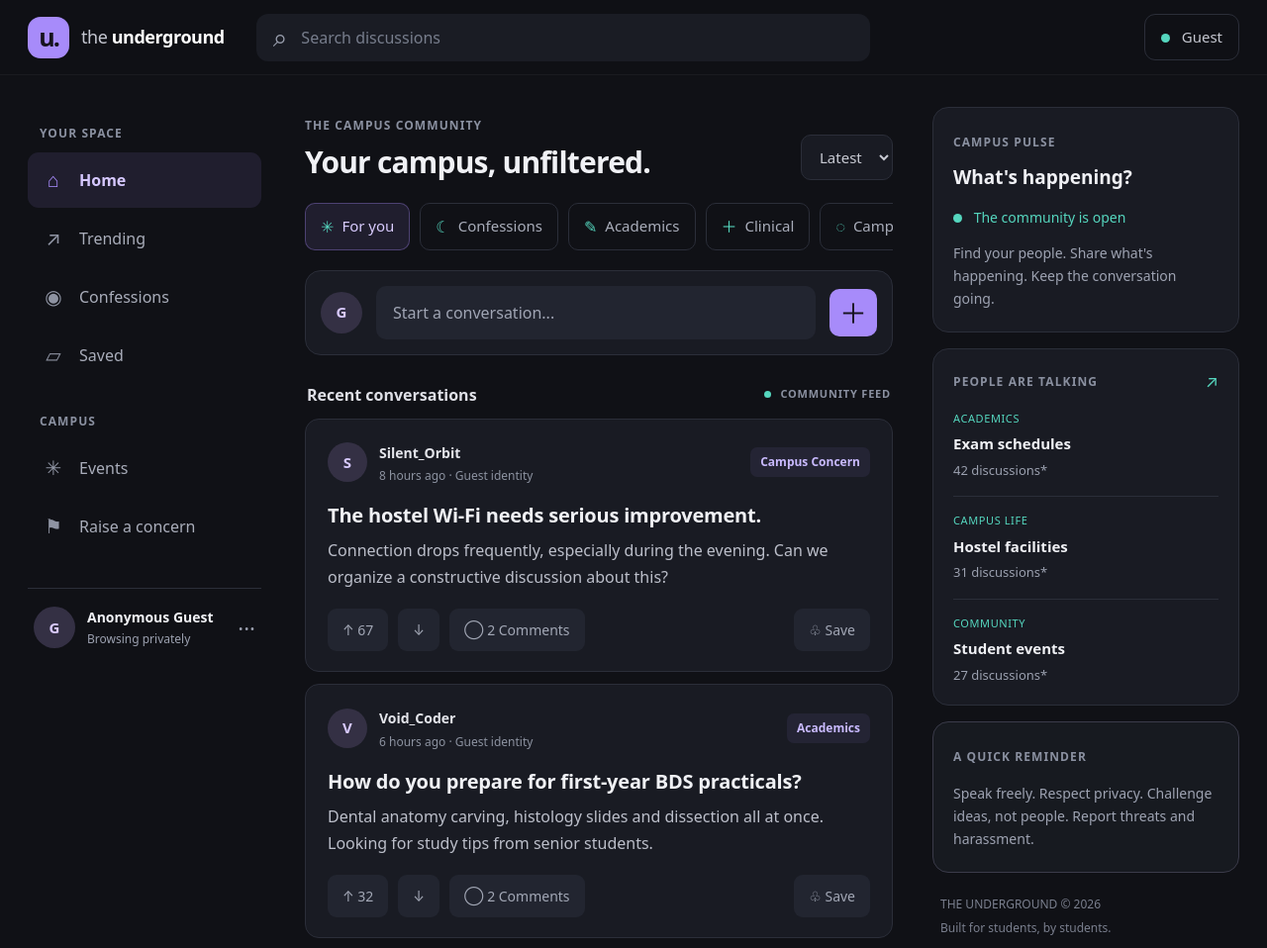
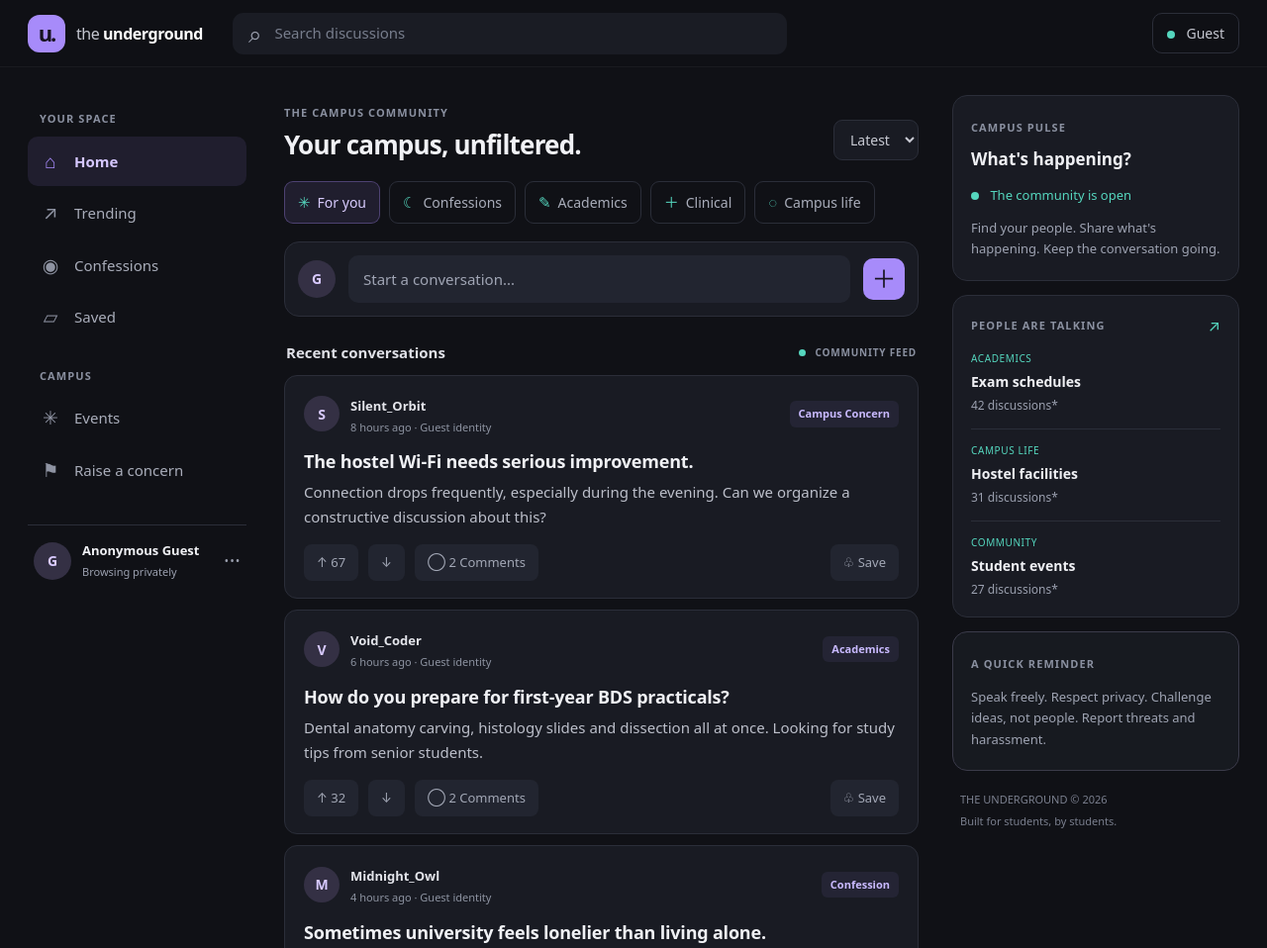
Before and after one commit to Quacktit/theunderbase, a plain HTML site: page index.html in a window 1280 px wide. Shown: the top 958 px of the page at 99% size. Drawn offline with Linux system fonts and the light colour scheme.

Commit message:
Update style.css

```diff
--- a/style.css
+++ b/style.css
@@ -1,116 +1,116 @@
-:root{--bg:#101116;--surface:#191b23;--surface2:#20232d;--surface3:#252936;--border:#2b2e39;--purple:#a78bfa;--purple-soft:#a78bfa1b;--mint:#55d6be;--text:#f0f1f5;--muted:#9ba0af;--green:#55d6be;--radius:16px}
-*{box-sizing:border-box}html{scroll-behavior:smooth;-webkit-text-size-adjust:100%}body{margin:0;background:var(--bg);color:var(--text);font-family:'DM Sans',system-ui,-apple-system,'Segoe UI',Roboto,sans-serif;font-size:17px;min-height:100vh;line-height:1.5}button,input,textarea,select{font:inherit}button{cursor:pointer}button:focus-visible,input:focus-visible,textarea:focus-visible,select:focus-visible,a:focus-visible{outline:2px solid var(--mint);outline-offset:2px}
+:root{--bg:#101116;--surface:#191b23;--surface2:#20232d;--surface3:#252936;--border:#2b2e39;--purple:#a78bfa;--purple-soft:#a78bfa1b;--mint:#55d6be;--text:#f0f1f5;--muted:#9ba0af;--green:#55d6be;--radius:15px}
+*{box-sizing:border-box}html{scroll-behavior:smooth;-webkit-text-size-adjust:100%}body{margin:0;background:var(--bg);color:var(--text);font-family:'DM Sans',system-ui,-apple-system,'Segoe UI',Roboto,sans-serif;font-size:16px;min-height:100vh;line-height:1.5}button,input,textarea,select{font:inherit}button{cursor:pointer}button:focus-visible,input:focus-visible,textarea:focus-visible,select:focus-visible,a:focus-visible{outline:2px solid var(--mint);outline-offset:2px}
 
 /* Top bar */
-.topbar{height:76px;position:sticky;top:0;z-index:20;display:flex;align-items:center;gap:32px;padding:0 max(28px,calc((100% - 1440px)/2));background:#101116f5;border-bottom:1px solid #ffffff0c}
-.brand{display:flex;align-items:center;gap:12px;color:var(--text);text-decoration:none;white-space:nowrap}
-.brand-icon{display:grid;place-items:center;width:42px;height:42px;border-radius:13px;background:var(--purple);color:#17131f;font-size:25px;font-weight:800;letter-spacing:-2px}
-.brand-word{text-transform:lowercase;font-size:18px;letter-spacing:-.45px;color:#c4c6d0}.brand-word b{color:#fff;font-weight:800}
-.search{height:48px;flex:1;max-width:620px;display:flex;gap:12px;align-items:center;padding:0 16px;background:#1a1c24;border:1px solid transparent;border-radius:12px;color:var(--muted)}
-.search:focus-within{border-color:#a78bfa66}.search>span{font-size:26px}
-.search input{background:transparent;border:0;outline:none;width:100%;color:white;font-size:16px}.search input::placeholder{color:#777d8c}
-.guest-pill{margin-left:auto;border:1px solid var(--border);background:transparent;color:#c5c7d0;padding:11px 16px;border-radius:11px;font-size:15px}
-.online-dot,.pulse-dot{display:inline-block;width:9px;height:9px;border-radius:50%;background:var(--mint);margin-right:8px}
+.topbar{height:68px;position:sticky;top:0;z-index:20;display:flex;align-items:center;gap:30px;padding:0 max(28px,calc((100% - 1380px)/2));background:#101116f5;border-bottom:1px solid #ffffff0c}
+.brand{display:flex;align-items:center;gap:11px;color:var(--text);text-decoration:none;white-space:nowrap}
+.brand-icon{display:grid;place-items:center;width:38px;height:38px;border-radius:12px;background:var(--purple);color:#17131f;font-size:22px;font-weight:800;letter-spacing:-2px}
+.brand-word{text-transform:lowercase;font-size:16px;letter-spacing:-.45px;color:#c4c6d0}.brand-word b{color:#fff;font-weight:800}
+.search{height:42px;flex:1;max-width:560px;display:flex;gap:11px;align-items:center;padding:0 15px;background:#1a1c24;border:1px solid transparent;border-radius:11px;color:var(--muted)}
+.search:focus-within{border-color:#a78bfa66}.search>span{font-size:24px}
+.search input{background:transparent;border:0;outline:none;width:100%;color:white;font-size:15px}.search input::placeholder{color:#777d8c}
+.guest-pill{margin-left:auto;border:1px solid var(--border);background:transparent;color:#c5c7d0;padding:9px 14px;border-radius:10px;font-size:14px}
+.online-dot,.pulse-dot{display:inline-block;width:8px;height:8px;border-radius:50%;background:var(--mint);margin-right:8px}
 
 /* Layout */
-.app-layout{max-width:1440px;margin:auto;display:grid;grid-template-columns:240px minmax(0,780px) 310px;justify-content:center;gap:40px;padding:32px 28px 80px}
-.sidebar{position:sticky;top:100px;align-self:start;height:calc(100vh - 120px);overflow-y:auto;padding-right:4px}
-.section-label,.eyebrow{color:#8a90a0;font-size:12px;font-weight:700;letter-spacing:1.1px}
-.section-label{margin:18px 0 10px 12px}.campus-label{margin-top:30px}
-.nav-item{display:flex;align-items:center;gap:14px;width:100%;padding:13px 14px;margin:3px 0;border:0;border-radius:11px;background:transparent;color:#a9adba;text-align:left;font-size:16px;transition:background .15s,color .15s}
-.nav-icon{width:24px;text-align:center;font-size:20px;color:#8e93a2}
+.app-layout{max-width:1380px;margin:auto;display:grid;grid-template-columns:225px minmax(0,720px) 290px;justify-content:center;gap:34px;padding:28px 28px 80px}
+.sidebar{position:sticky;top:90px;align-self:start;height:calc(100vh - 110px);overflow-y:auto;padding-right:4px}
+.section-label,.eyebrow{color:#8a90a0;font-size:11px;font-weight:700;letter-spacing:1.1px}
+.section-label{margin:16px 0 9px 12px}.campus-label{margin-top:26px}
+.nav-item{display:flex;align-items:center;gap:13px;width:100%;padding:11px 12px;margin:2px 0;border:0;border-radius:10px;background:transparent;color:#a9adba;text-align:left;font-size:15px;transition:background .15s,color .15s}
+.nav-icon{width:22px;text-align:center;font-size:19px;color:#8e93a2}
 .nav-item:hover{background:#ffffff08;color:#fff}.nav-item.active{background:var(--purple-soft);color:#d6c8ff;font-weight:700}.nav-item.active .nav-icon{color:var(--purple)}
-.sidebar-footer{display:flex;align-items:center;gap:12px;padding:18px 6px;margin-top:34px;border-top:1px solid var(--border)}
-.sidebar-footer strong,.sidebar-footer small{display:block;font-size:14px}.sidebar-footer small{color:var(--muted);margin-top:3px;font-size:12px}
-.more-dots{margin-left:auto;color:var(--muted);font-size:22px}
-.guest-avatar{flex-shrink:0;width:42px;height:42px;display:grid;place-items:center;border-radius:50%;background:#343044;color:#d9caff;font-weight:700;font-size:15px}
+.sidebar-footer{display:flex;align-items:center;gap:11px;padding:16px 6px;margin-top:30px;border-top:1px solid var(--border)}
+.sidebar-footer strong,.sidebar-footer small{display:block;font-size:13px}.sidebar-footer small{color:var(--muted);margin-top:3px;font-size:11px}
+.more-dots{margin-left:auto;color:var(--muted);font-size:21px}
+.guest-avatar{flex-shrink:0;width:38px;height:38px;display:grid;place-items:center;border-radius:50%;background:#343044;color:#d9caff;font-weight:700;font-size:14px}
 
 /* Feed */
 .feed{min-width:0}
-.feed-heading{display:flex;align-items:end;justify-content:space-between;gap:12px;margin:4px 0 22px}
-.feed-heading h1{font-size:30px;letter-spacing:-.8px;margin:8px 0 0;font-weight:700;line-height:1.2}
-.feed-heading select{background:var(--surface);border:1px solid var(--border);color:#c8cad3;border-radius:10px;padding:11px 14px;font-size:15px}
-.community-strip{display:flex;gap:10px;overflow-x:auto;padding:1px 0 18px;scrollbar-width:none}.community-strip::-webkit-scrollbar{display:none}
-.community-chip{display:flex;align-items:center;gap:8px;flex-shrink:0;background:transparent;border:1px solid var(--border);border-radius:10px;padding:11px 15px;color:#a9adba;font-size:15px}
+.feed-heading{display:flex;align-items:end;justify-content:space-between;gap:12px;margin:4px 0 20px}
+.feed-heading h1{font-size:26px;letter-spacing:-.8px;margin:7px 0 0;font-weight:700;line-height:1.2}
+.feed-heading select{background:var(--surface);border:1px solid var(--border);color:#c8cad3;border-radius:9px;padding:9px 12px;font-size:14px}
+.community-strip{display:flex;gap:9px;overflow-x:auto;padding:1px 0 16px;scrollbar-width:none}.community-strip::-webkit-scrollbar{display:none}
+.community-chip{display:flex;align-items:center;gap:7px;flex-shrink:0;background:transparent;border:1px solid var(--border);border-radius:9px;padding:9px 13px;color:#a9adba;font-size:14px}
 .community-chip:hover,.community-chip.active{background:var(--purple-soft);border-color:#a78bfa55;color:#d9ccff}
-.chip-symbol{font-size:16px;color:var(--mint)}
+.chip-symbol{font-size:15px;color:var(--mint)}
 
 .composer,.composer-panel,.right-card{background:var(--surface);border:1px solid var(--border);border-radius:var(--radius)}
-.composer{display:flex;align-items:center;gap:14px;padding:15px;margin:2px 0 28px}
-.composer-trigger{flex:1;padding:14px 16px;background:#222530;border:1px solid transparent;color:#a0a5b4;border-radius:10px;text-align:left;font-size:16px}
+.composer{display:flex;align-items:center;gap:13px;padding:13px;margin:2px 0 25px}
+.composer-trigger{flex:1;padding:12px 14px;background:#222530;border:1px solid transparent;color:#a0a5b4;border-radius:10px;text-align:left;font-size:15px}
 .composer-trigger:hover{border-color:#555063;color:#dfe0e7}
-.create-icon{background:var(--purple);color:#17131f;border:0;border-radius:10px;width:48px;height:48px;font-size:28px;font-weight:500}
-.composer-panel{padding:22px;margin-top:-14px;margin-bottom:26px}
-.composer-panel h3{margin:0 0 16px;font-size:19px}
-.composer-panel input,.composer-panel textarea{width:100%;padding:14px 15px;border:1px solid var(--border);background:#11131a;color:white;border-radius:10px;margin-bottom:11px;outline:none;font-size:16px}
+.create-icon{background:var(--purple);color:#17131f;border:0;border-radius:10px;width:42px;height:42px;font-size:25px;font-weight:500}
+.composer-panel{padding:20px;margin-top:-13px;margin-bottom:24px}
+.composer-panel h3{margin:0 0 14px;font-size:17px}
+.composer-panel input,.composer-panel textarea{width:100%;padding:12px 14px;border:1px solid var(--border);background:#11131a;color:white;border-radius:10px;margin-bottom:10px;outline:none;font-size:15px}
 .composer-panel input:focus,.composer-panel textarea:focus{border-color:#a78bfa88}
-.composer-panel textarea{min-height:140px;resize:vertical}
+.composer-panel textarea{min-height:125px;resize:vertical}
 .composer-controls{display:flex;gap:12px;align-items:center;justify-content:space-between}
-.auto-note{margin:0;color:var(--muted);font-size:13px}
-.primary-btn{background:var(--purple);color:#17131f;border:0;border-radius:10px;padding:13px 20px;font-weight:700;font-size:15px}.primary-btn:disabled{opacity:.6;cursor:wait}.primary-btn span{margin-left:6px}
-.demo-note{display:block;color:var(--muted);font-size:13px;line-height:1.6;margin-top:12px}
-.feed-subhead{display:flex;align-items:center;justify-content:space-between;margin:0 2px 12px;color:#dfe0e7;font-size:16px;font-weight:700}
-.live-label{font-size:11px;letter-spacing:.8px;color:#8a90a0;font-weight:600}.live-label i{display:inline-block;width:7px;height:7px;background:var(--mint);border-radius:50%;margin-right:6px}
+.auto-note{margin:0;color:var(--muted);font-size:12px}
+.primary-btn{background:var(--purple);color:#17131f;border:0;border-radius:10px;padding:11px 18px;font-weight:700;font-size:14px}.primary-btn:disabled{opacity:.6;cursor:wait}.primary-btn span{margin-left:6px}
+.demo-note{display:block;color:var(--muted);font-size:12px;line-height:1.6;margin-top:11px}
+.feed-subhead{display:flex;align-items:center;justify-content:space-between;margin:0 2px 11px;color:#dfe0e7;font-size:15px;font-weight:700}
+.live-label{font-size:10px;letter-spacing:.8px;color:#8a90a0;font-weight:600}.live-label i{display:inline-block;width:7px;height:7px;background:var(--mint);border-radius:50%;margin-right:6px}
 
 /* Posts */
-.posts{display:grid;gap:12px}
-.post-card{background:var(--surface);border:1px solid var(--border);border-radius:14px;padding:20px 22px;transition:border-color .15s,background .15s}
+.posts{display:grid;gap:11px}
+.post-card{background:var(--surface);border:1px solid var(--border);border-radius:13px;padding:17px 19px;transition:border-color .15s,background .15s}
 .post-card:hover{border-color:#484456;background:#1c1e27}
 .post-top,.post-actions{display:flex;align-items:center;justify-content:space-between;gap:10px}
-.post-author{display:flex;align-items:center;gap:12px}
-.post-author strong{font-size:14px;font-weight:700;color:#e4e5eb}.post-author small{display:block;color:#8d93a1;margin-top:3px;font-size:12px}
-.mini-avatar{width:40px;height:40px;border-radius:50%;display:grid;place-items:center;background:#343044;color:#d8caff;font-size:15px;font-weight:700}
-.flair{color:#c9baff;background:#a78bfa14;border-radius:7px;padding:6px 10px;font-size:12px;font-weight:600}
-.post-card h3{font-size:20px;line-height:1.4;margin:17px 0 8px;letter-spacing:-.2px}
-.post-body{color:#bcbfca;line-height:1.7;font-size:16px;white-space:pre-wrap;overflow-wrap:anywhere;margin:0}
-.post-actions{justify-content:flex-start;margin-top:18px;flex-wrap:wrap}
-.action-btn{display:inline-flex;align-items:center;gap:6px;background:#222530;border:1px solid transparent;color:#a2a7b5;padding:10px 14px;border-radius:9px;font-size:14px}
+.post-author{display:flex;align-items:center;gap:11px}
+.post-author strong{font-size:13px;font-weight:700;color:#e4e5eb}.post-author small{display:block;color:#8d93a1;margin-top:3px;font-size:11px}
+.mini-avatar{width:36px;height:36px;border-radius:50%;display:grid;place-items:center;background:#343044;color:#d8caff;font-size:14px;font-weight:700}
+.flair{color:#c9baff;background:#a78bfa14;border-radius:6px;padding:5px 9px;font-size:11px;font-weight:600}
+.post-card h3{font-size:18px;line-height:1.4;margin:14px 0 6px;letter-spacing:-.2px}
+.post-body{color:#bcbfca;line-height:1.65;font-size:15px;white-space:pre-wrap;overflow-wrap:anywhere;margin:0}
+.post-actions{justify-content:flex-start;margin-top:15px;flex-wrap:wrap}
+.action-btn{display:inline-flex;align-items:center;gap:6px;background:#222530;border:1px solid transparent;color:#a2a7b5;padding:8px 12px;border-radius:8px;font-size:13px}
 .action-btn.selected{color:var(--mint);background:#55d6be12;border-color:#55d6be40}
 .action-btn:hover{color:#fff;background:#2a2d38}.action-spacer{flex:1}
 
 /* Right bar */
-.rightbar{display:grid;align-content:start;gap:16px}
-.right-card{padding:20px}.right-card h3{font-size:19px;margin:10px 0}
-.right-card p{color:#9ea3b2;line-height:1.65;font-size:14px;margin-bottom:2px}
-.pulse-line{color:var(--mint);margin:16px 0 10px;font-size:14px}
+.rightbar{display:grid;align-content:start;gap:14px}
+.right-card{padding:18px}.right-card h3{font-size:17px;margin:9px 0}
+.right-card p{color:#9ea3b2;line-height:1.65;font-size:13px;margin-bottom:2px}
+.pulse-line{color:var(--mint);margin:14px 0 9px;font-size:13px}
 .card-heading{display:flex;align-items:center;justify-content:space-between}.tiny-arrow{color:var(--mint)}
-.trend-item{padding:16px 0;border-bottom:1px solid var(--border)}.trend-item:last-child{border:0;padding-bottom:0}
+.trend-item{padding:14px 0;border-bottom:1px solid var(--border)}.trend-item:last-child{border:0;padding-bottom:0}
 .trend-item small,.trend-item strong,.trend-item span{display:block}
-.trend-item small{color:var(--mint);font-size:11px;letter-spacing:.6px}.trend-item strong{margin:6px 0;font-size:15px}.trend-item span{color:var(--muted);font-size:13px}
+.trend-item small{color:var(--mint);font-size:10px;letter-spacing:.6px}.trend-item strong{margin:5px 0;font-size:14px}.trend-item span{color:var(--muted);font-size:12px}
 .safety-card{background:#171a20;border-color:#3b3b4a}
-.site-footer{color:#7a7f8e;font-size:12px;line-height:2;padding:4px 8px}
-.empty{text-align:center;padding:55px 10px;color:var(--muted)}.empty span{color:var(--mint);font-size:34px}.hidden{display:none!important}
+.site-footer{color:#7a7f8e;font-size:11px;line-height:2;padding:4px 8px}
+.empty{text-align:center;padding:50px 10px;color:var(--muted)}.empty span{color:var(--mint);font-size:32px}.hidden{display:none!important}
 
 /* Modal + comments */
 .modal{position:fixed;inset:0;z-index:50;background:#05060acc;display:grid;place-items:center;padding:16px}
-.modal-content{width:min(100%,700px);max-height:88vh;overflow-y:auto;padding:28px;background:var(--surface);border:1px solid var(--border);border-radius:16px;position:relative}
-.modal-content h2{font-size:25px;line-height:1.35;margin:10px 0 12px}
-.modal-content hr{border:0;border-top:1px solid var(--border);margin:20px 0}
-.modal-content h3{font-size:18px}
-.close-btn{float:right;background:transparent;border:0;color:white;font-size:32px;line-height:1;padding:0 4px}
-.modal-comment{display:flex;gap:14px;align-items:flex-start;justify-content:space-between;padding:14px 16px;border-left:3px solid var(--purple);background:var(--surface2);margin-top:12px;border-radius:0 10px 10px 0;line-height:1.65;color:#c9cbd5;font-size:16px}
+.modal-content{width:min(100%,660px);max-height:88vh;overflow-y:auto;padding:25px;background:var(--surface);border:1px solid var(--border);border-radius:15px;position:relative}
+.modal-content h2{font-size:22px;line-height:1.35;margin:9px 0 11px}
+.modal-content hr{border:0;border-top:1px solid var(--border);margin:18px 0}
+.modal-content h3{font-size:16px}
+.close-btn{float:right;background:transparent;border:0;color:white;font-size:30px;line-height:1;padding:0 4px}
+.modal-comment{display:flex;gap:13px;align-items:flex-start;justify-content:space-between;padding:12px 14px;border-left:3px solid var(--purple);background:var(--surface2);margin-top:11px;border-radius:0 10px 10px 0;line-height:1.6;color:#c9cbd5;font-size:15px}
 .comment-text{overflow-wrap:anywhere;flex:1}
 .comment-votes{display:flex;flex-direction:column;align-items:center;gap:4px;flex-shrink:0}
-.comment-vote-btn{background:#222530;border:1px solid transparent;color:#a2a7b5;border-radius:8px;width:36px;height:30px;font-size:15px;line-height:1}
+.comment-vote-btn{background:#222530;border:1px solid transparent;color:#a2a7b5;border-radius:7px;width:32px;height:27px;font-size:14px;line-height:1}
 .comment-vote-btn:hover{color:#fff;background:#2a2d38}
 .comment-vote-btn.selected{color:var(--mint);background:#55d6be12;border-color:#55d6be40}
-.comment-score{font-size:14px;font-weight:700;color:#dfe0e7}
+.comment-score{font-size:13px;font-weight:700;color:#dfe0e7}
 
-.toast{position:fixed;bottom:90px;left:50%;transform:translateX(-50%);background:#252832;border:1px solid #55d6be66;color:white;padding:14px 20px;border-radius:11px;z-index:60;opacity:0;pointer-events:none;transition:opacity .2s;max-width:90%;text-align:center;font-size:15px}
+.toast{position:fixed;bottom:90px;left:50%;transform:translateX(-50%);background:#252832;border:1px solid #55d6be66;color:white;padding:12px 18px;border-radius:11px;z-index:60;opacity:0;pointer-events:none;transition:opacity .2s;max-width:90%;text-align:center;font-size:14px}
 .toast.show{opacity:1}.mobile-nav{display:none}
 
 /* Legal pages (privacy.html, terms.html) */
-.legal{max-width:820px;margin:0 auto;padding:40px 24px 90px}
-.legal .back{display:inline-block;margin-bottom:24px;color:var(--purple);text-decoration:none;font-size:15px}
-.legal h1{font-size:36px;letter-spacing:-.8px;margin:6px 0 8px}
-.legal h2{font-size:21px;margin:34px 0 8px}
-.legal p,.legal li{color:#b9bcc8;line-height:1.75;font-size:16px}
+.legal{max-width:780px;margin:0 auto;padding:36px 24px 90px}
+.legal .back{display:inline-block;margin-bottom:22px;color:var(--purple);text-decoration:none;font-size:14px}
+.legal h1{font-size:32px;letter-spacing:-.8px;margin:6px 0 8px}
+.legal h2{font-size:19px;margin:30px 0 8px}
+.legal p,.legal li{color:#b9bcc8;line-height:1.75;font-size:15px}
 .legal ul{padding-left:22px}
-.legal .updated{color:var(--muted);font-size:14px}
-.legal .callout{background:var(--surface);border:1px solid var(--border);border-radius:14px;padding:16px 20px;margin:22px 0}
+.legal .updated{color:var(--muted);font-size:13px}
+.legal .callout{background:var(--surface);border:1px solid var(--border);border-radius:13px;padding:14px 18px;margin:20px 0}
 
 /* Responsive */
-@media(max-width:1200px){.app-layout{grid-template-columns:215px minmax(0,780px);gap:28px}.rightbar{display:none}}
+@media(max-width:1200px){.app-layout{grid-template-columns:205px minmax(0,720px);gap:26px}.rightbar{display:none}}
 @media(max-width:700px){
   body{font-size:16px}
   .topbar{height:64px;padding:0 14px;gap:10px}.brand{gap:8px}.brand-word{font-size:14px}.brand-icon{width:36px;height:36px;font-size:21px}
@@ -126,6 +126,6 @@
   .mobile-tab span{font-size:23px;line-height:1}.mobile-tab small{font-size:11px}.mobile-tab.active{color:var(--purple)}
   .mobile-tab.create-tab span{display:grid;place-items:center;width:38px;height:30px;border-radius:9px;background:var(--purple);color:#17131f;font-size:25px}
   .modal-content{padding:20px}.toast{bottom:92px}
-  .legal{padding:26px 16px 70px}.legal h1{font-size:29px}
+  .legal{padding:26px 16px 70px}.legal h1{font-size:28px}
 }
 @media(prefers-reduced-motion:reduce){*,*::before,*::after{animation-duration:.01ms!important;transition-duration:.01ms!important;scroll-behavior:auto!important}}
```
